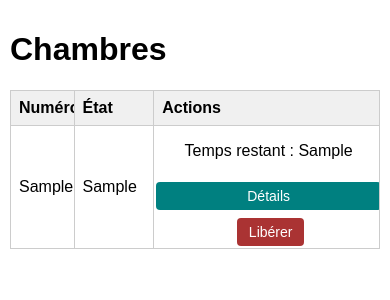
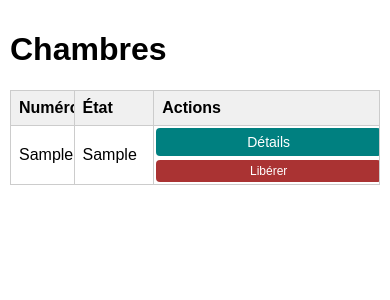
Before and after one commit to IbrahimaDIOUF33/Soneva_chambres-flask, a Flask app: template App/templates/index.html in a window 390 px wide. Shown: the top 300 px of the page. Run offline with Flask 3, Linux system fonts and the light colour scheme; the template is opened without the code that fills it: most values are stand-ins (such as "Sample title", 1, 10 or a date in 2020); some libraries are stand-ins or nearby versions.

Commit message:
Nettoyage : suppression du formulaire de réservation rapide, amélioration responsive

```diff
--- a/App/static/style.css
+++ b/App/static/style.css
@@ -22,6 +22,26 @@
     background-color: #f0f0f0;
 }
 
+.form-rapide {
+    width: 100%;
+    max-width: 100%;
+    display: block;
+}
+
+.form-rapide input[type="text"],
+.form-rapide input[type="time"],
+.form-rapide button[type="submit"] {
+    width: 100%;
+    box-sizing: border-box;
+    font-size: 13px;
+    padding: 4px 6px;
+}
+
+.time-row {
+    display: flex;
+    gap: 6px;
+}
+
 .action-button {
     background-color: #008080;
     color: white;
@@ -42,13 +62,6 @@
 
 .action-button:hover {
     background-color: #006666;
-}
-
-.action-row {
-    display: flex;
-    gap: 8px;
-    flex-wrap: wrap;
-    align-items: center;
 }
 
 @media (max-width: 700px) {
@@ -72,6 +85,17 @@
     th:nth-child(2), td:nth-child(2) { width: 20%; }  /* État */
     th:nth-child(3), td:nth-child(3) { width: 65%; }  /* Actions */
 
+    .form-rapide input[type="text"],
+    .form-rapide input[type="time"],
+    .form-rapide button[type="submit"] {
+        font-size: 12px;
+    }
+
+    .time-row {
+        flex-direction: column;
+        gap: 4px;
+    }
+
     .col-actions {
         padding: 0;
     }
--- a/App/templates/index.html
+++ b/App/templates/index.html
@@ -20,21 +20,28 @@
             <td>{{ chambre.numero }}</td>
             <td>{{ chambre.etat_libelle }}</td>
             <td class="col-actions">
+                <div class="form-rapide">
                     {% if chambre.etat == 'libre' %}
-                <div class="action-row full-width">
+                    <div class="form-block">
                         <a href="{{ url_for('reserver', id=chambre.id) }}" class="action-button">Réserver</a>
+                        <form method="POST" action="{{ url_for('reservation_rapide', id=chambre.id) }}">
+                            <input type="text" name="client" placeholder="Nom" required>
+                            <div class="time-row">
+                                <input type="time" name="heure_debut" required min="06:00" max="23:59">
+                                <input type="time" name="heure_fin" required min="06:00" max="23:59">
+                            </div>
+                            <button type="submit" class="action-button">OK</button>
+                        </form>
                     </div>
                     {% else %}
                     <div class="action-row full-width">
-                    {% if chambre.temps_restant %}
-                    <p>Temps restant : {{ chambre.temps_restant }}</p>
-                    {% endif %}
                         <button class="action-button" onclick="afficherDetails({{ chambre.id }})">Détails</button>
-                    <form method="POST" action="{{ url_for('liberer', id=chambre.id) }}" style="display: inline;">
+                        <form method="POST" action="{{ url_for('liberer', id=chambre.id) }}">
                             <button type="submit" class="action-button liberer-button" onclick="return confirm('Libérer cette chambre ?')">Libérer</button>
                         </form>
                     </div>
                     {% endif %}
+                </div>
             </td>
         </tr>
         {% endfor %}
```
Lines whose indentation alone changed are shown as unchanged.
